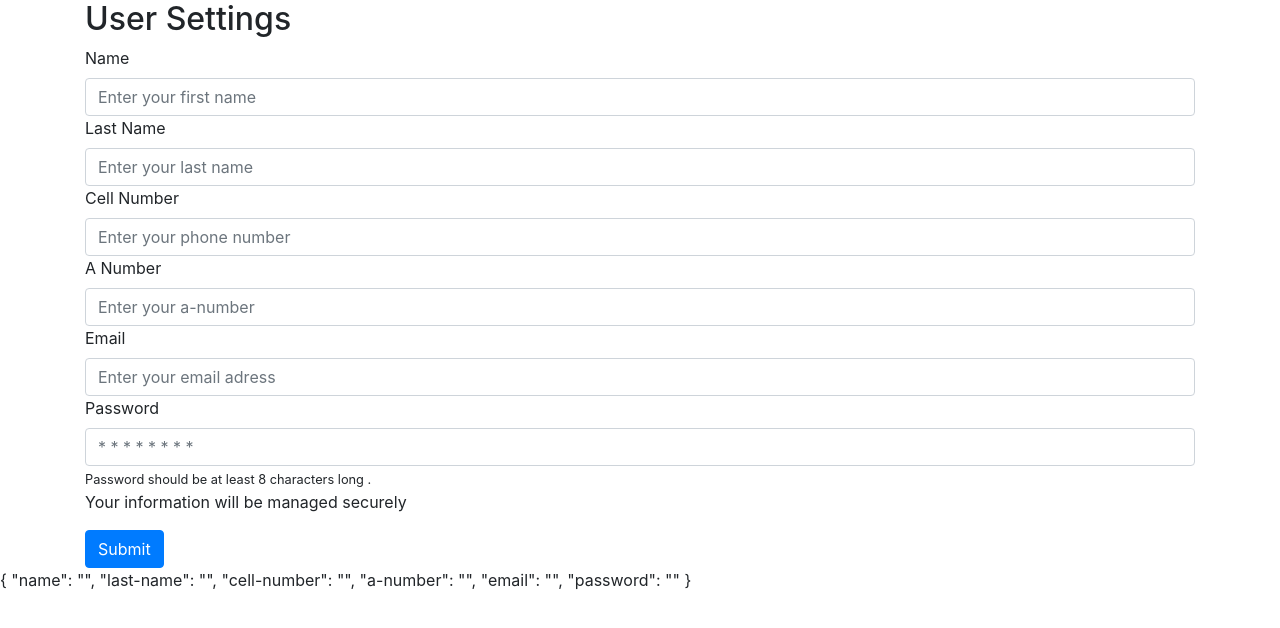
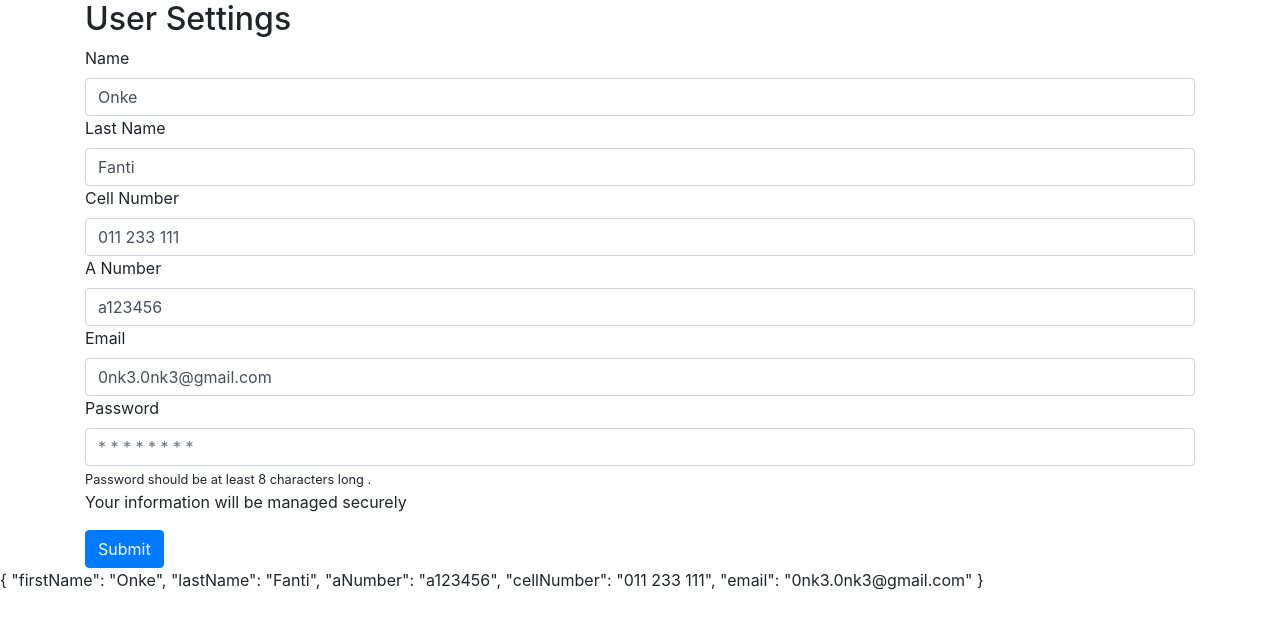
Before and after one commit to 0nk3/stb-form-mini-task, an Angular app: page / in a window 1280 px wide. Shown: the top 628 px of the page. Built offline with nearby package versions, Linux system fonts and the light colour scheme.

Commit message:
2 way data binding added

```diff
--- a/src/app/user-information-form/user-information-form.component.html
+++ b/src/app/user-information-form/user-information-form.component.html
@@ -9,7 +9,7 @@
         type="text"
         class="form-control"
         placeholder="Enter your first name"
-        ngModel
+        [(ngModel)]="userInformation.firstName"
       />
 
       <label for="last-name"> Last Name </label>
@@ -19,7 +19,7 @@
         type="text"
         class="form-control"
         placeholder="Enter your last name"
-        ngModel
+        [(ngModel)]="userInformation.lastName"
       />
 
       <label for="cell-number"> Cell Number </label>
@@ -29,7 +29,7 @@
         type="text"
         class="form-control"
         placeholder="Enter your phone number"
-        ngModel
+        [(ngModel)]="userInformation.cellNumber"
       />
       <!-- <div class="form-group">
         <label for="gender"> Gender </label>
@@ -46,7 +46,7 @@
         type="text"
         class="form-control"
         placeholder="Enter your a-number"
-        ngModel
+        [(ngModel)]="userInformation.aNumber"
       />
 
       <label for="email"> Email </label>
@@ -56,7 +56,7 @@
         type="email"
         class="form-control"
         placeholder="Enter your email adress"
-        ngModel
+        [(ngModel)]="userInformation.email"
       />
 
       <label for="password">Password</label>
@@ -66,7 +66,6 @@
         class="form-control"
         id="password"
         placeholder="* * * * * * * *"
-        ngModel
       />
       <small> Password should be at least 8 characters long .</small>
       <div class="information-security-note">
@@ -76,4 +75,4 @@
     <button class="btn btn-primary">Submit</button>
   </form>
 </div>
-{{ form.value | json }}
+{{ userInformation | json }}
--- a/src/app/user-information-form/user-information-form.component.ts
+++ b/src/app/user-information-form/user-information-form.component.ts
@@ -10,13 +10,14 @@ import { UserInformation } from './../data/user-information';
 export class UserInformationFormComponent implements OnInit {
   // form model, gonna use 2-way data binding to change these
   // values when form is filled
-  userInformation: UserInformation = {
+  originalUserInformation: UserInformation = {
     firstName: 'Onke',
     lastName: 'Fanti',
     aNumber: 'a123456',
     cellNumber: '011 233 111',
     email: '0nk3.0nk3@gmail.com',
   };
+  userInformation: UserInformation = { ...this.originalUserInformation };
   constructor() {}
 
   ngOnInit(): void {}
```
